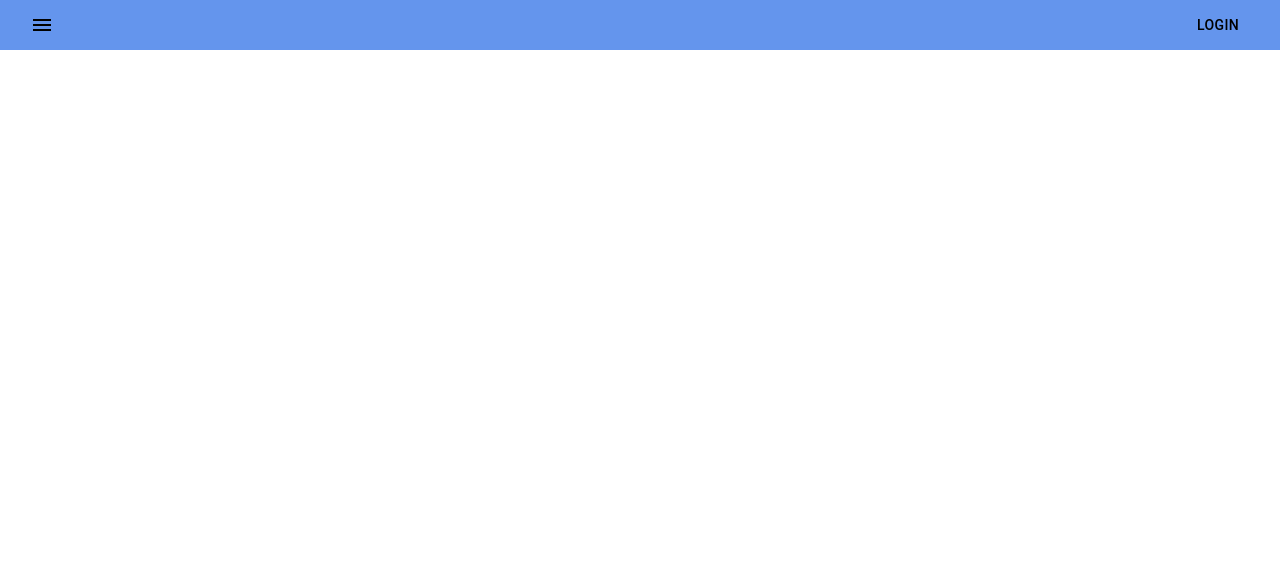
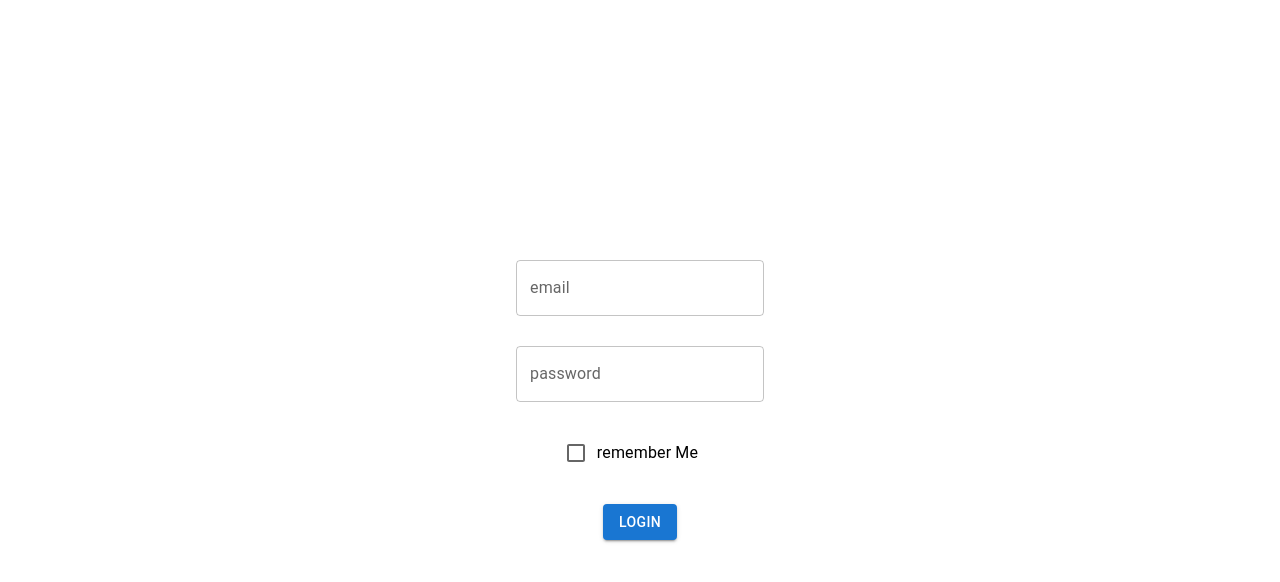
Before and after one commit to faangman/project1, a React (Create React App) app: page / in a window 1280 px wide. Shown: the top 582 px of the page. Built offline with nearby package versions, Linux system fonts and the light colour scheme.

Commit message:
add login form

```diff
--- a/package.json
+++ b/package.json
@@ -18,6 +18,7 @@
     "axios": "^1.7.2",
     "react": "^18.3.1",
     "react-dom": "^18.3.1",
+    "react-hook-form": "^7.52.1",
     "react-redux": "^9.1.2",
     "react-router-dom": "^6.24.0",
     "react-scripts": "5.0.1",
--- a/src/App.tsx
+++ b/src/App.tsx
@@ -1,10 +1,20 @@
 import React from 'react';
 import {Header} from "./components/Header/Header";
 import {Outlet} from "react-router-dom";
+import {useDispatch, useSelector} from "react-redux";
+import {StoreType} from "./store";
+import {Login} from "./components/Login/Login";
 
 
 
 function App() {
+
+    const isLoggedIn = useSelector<StoreType, boolean>(state => state.app.isLoggedIn)
+    const dispatch = useDispatch();
+
+    if (!isLoggedIn) {
+        return <Login />
+    }
 
   return (
     <div>
--- /dev/null
+++ b/src/AppReducer.ts
@@ -0,0 +1,30 @@
+
+
+const initialState= {
+    isLoggedIn: false,
+    isLoading: false,
+    isInitialized: false,
+}
+
+type AppStateType = typeof initialState;
+
+export const AppReducer = (state: AppStateType = initialState, action: ActionType) => {
+    switch (action.type) {
+        case "SET_ISLOGGEDIN": {
+            return {
+                ...state,
+                isLoggedIn: action.log,
+            }
+        }
+        default: return state;
+    }
+}
+
+type ActionType = ReturnType<typeof SetIsLoggedInAC>
+
+export const SetIsLoggedInAC = (log: boolean) => {
+    return {
+        type: "SET_ISLOGGEDIN",
+        log
+    } as const
+}
--- a/src/api/api.ts
+++ b/src/api/api.ts
@@ -1,4 +1,5 @@
 import axios from "axios";
+import {Inputs} from "../components/Login/Login";
 
 const axiosInstance = axios.create({
     baseURL: 'https://social-network.samuraijs.com/api/1.0',
@@ -14,5 +15,25 @@ export const API = {
     },
     getUserById (id: string) {
         return axiosInstance.get(`/profile/${id}`)
+    },
+    login (data: Inputs) {
+        return axiosInstance.post<login>('/auth/login', data)
+    },
+    logout () {
+        return axiosInstance.delete<logout>('/auth/login')
     }
 }
+
+type login = {
+    resultCode: number
+    messages: String[],
+    data: {
+        userId: number
+    }
+}
+
+type logout = {
+    resultCode: number
+    messages: String[],
+    data: {}
+}
--- a/src/components/Header/Header.tsx
+++ b/src/components/Header/Header.tsx
@@ -13,12 +13,25 @@ import {useState} from "react";
 import {IconButton} from "@mui/material";
 import MenuIcon from '@mui/icons-material/Menu';
 import {NavLink} from "react-router-dom";
+import {useDispatch} from "react-redux";
+import {SetIsLoggedInAC} from "../../AppReducer";
+import {API} from "../../api/api";
 
 export const Header = () => {
+
     const [open, setOpen] = useState(false)
+    const dispatch = useDispatch();
 
     const openHandler = () => {
         setOpen(state => !state);
+    }
+
+    const logutHandler = () => {
+        API.logout().then((res) => {
+            if (res.data.resultCode === 0) {
+                dispatch(SetIsLoggedInAC(false))
+            }
+        })
     }
 
     const DrawerList = (
@@ -53,7 +66,7 @@ export const Header = () => {
             >
                 <MenuIcon />
             </IconButton>
-            <Button color="inherit">Login</Button>
+            <Button color="inherit" onClick={logutHandler}>Logout</Button>
             <Drawer open={open} onClose={openHandler}>
                 {DrawerList}
             </Drawer>
--- a/src/components/Login/Login.module.css
+++ b/src/components/Login/Login.module.css
@@ -1,4 +1,4 @@
-.logincontainer {
+.loginpage {
     display: flex;
     height: 100vh;
     gap: 30px;
--- a/src/components/Login/Login.tsx
+++ b/src/components/Login/Login.tsx
@@ -1,14 +1,49 @@
 import s from './Login.module.css'
-import {Button, Checkbox, TextField} from "@mui/material";
+import {SubmitHandler, useForm} from "react-hook-form";
+import {Checkbox, FormControlLabel, TextField} from "@mui/material";
+import Button from "@mui/material/Button";
+import {API} from "../../api/api";
+import {useDispatch, useSelector} from "react-redux";
+import {SetIsLoggedInAC} from "../../AppReducer";
+import App from "../../App";
+import {StoreType} from "../../store";
+
+export type Inputs = {
+    email: string,
+    password: string,
+    rememberMe: boolean
+};
 
 export const Login = () => {
+    const isLoggedIn = useSelector<StoreType, boolean>(state => state.app.isLoggedIn);
+    const dispatch = useDispatch();
+
+    const {
+        register,
+        handleSubmit,
+        watch,
+        formState: {errors}
+    } = useForm<Inputs>();
+
+    const onSubmit: SubmitHandler<Inputs> = (data) => {
+        console.log(data)
+        API.login(data).then((res) => {
+            if (res.data.resultCode === 0) {
+                dispatch(SetIsLoggedInAC(true))
+            }
+        })
+    };
+
+    if (isLoggedIn) {
+        return <App/>
+    }
+
     return (
-        <div className={s.logincontainer}>
-            <div>Welcome!</div>
-            <TextField id="outlined-basic" label="login" variant="outlined" />
-            <TextField id="outlined-basic" label="Password" variant="outlined" type="password" />
-            <Checkbox  />
-            <Button variant="contained">Login</Button>
-        </div>
+            <form onSubmit={handleSubmit(onSubmit)} className={s.loginpage}>
+                <TextField {...register("email")} id="outlined-basic" label="email" variant="outlined" />
+                <TextField {...register("password")} id="outlined-basic" label="password" variant="outlined" type="password" />
+                <FormControlLabel {...register("rememberMe")} control={<Checkbox />} label="remember Me" />
+                <Button variant="contained" type={"submit"}>Login</Button>
+            </form>
     )
 }
--- a/src/store.ts
+++ b/src/store.ts
@@ -1,10 +1,12 @@
 import {combineReducers, createStore} from "redux";
 import {UsersReducer} from "./UsersReducer";
 import {CardReducer} from "./CardReducer";
+import {AppReducer} from "./AppReducer";
 
 export const RootReducer = combineReducers({
     users: UsersReducer,
-    user: CardReducer
+    user: CardReducer,
+    app: AppReducer,
 })
 
 export const store = createStore(RootReducer);
```
Also changed, not shown: 1 other file (tests, documents, lock files or other folders).
